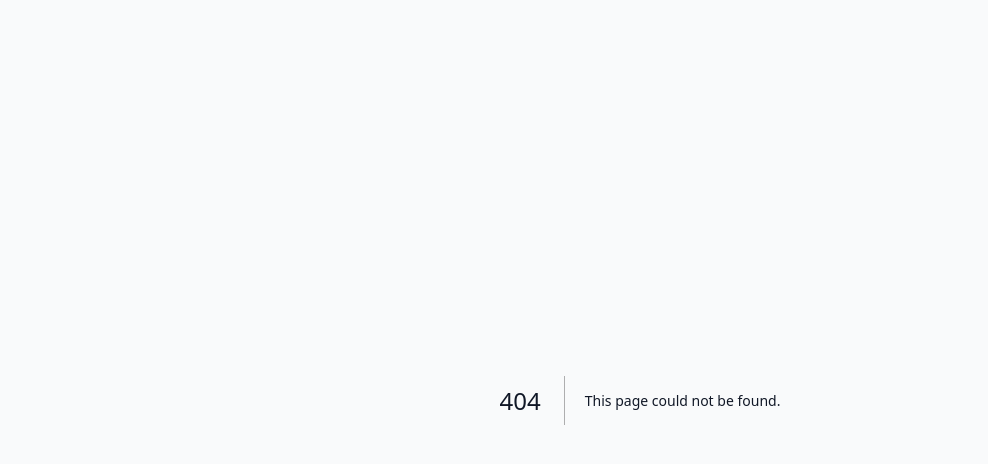
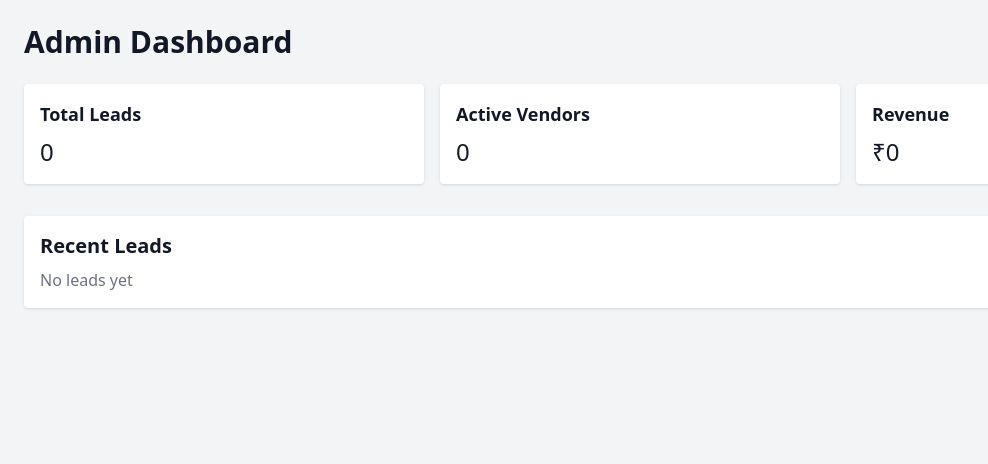
Before and after one commit to rahulnikamcyber/Reynexuss_Solar, a Next.js app: page /admin/dashboard in a window 1280 px wide. Before the commit this address had no page. Shown: the top 464 px of the page, without its empty margins (0-988 px from the left). Built offline with nearby package versions, Linux system fonts and the light colour scheme.

Commit message:
Add admin dashboard page

```diff
--- /dev/null
+++ b/app/admin/dashboard/page.js
@@ -0,0 +1,35 @@
+export default function AdminDashboard() {
+  return (
+    <main className="min-h-screen bg-gray-100 p-6">
+      <h1 className="text-3xl font-bold mb-6">
+        Admin Dashboard
+      </h1>
+
+      <div className="grid grid-cols-1 md:grid-cols-3 gap-4">
+        <div className="bg-white p-4 rounded shadow">
+          <h2 className="text-lg font-semibold">Total Leads</h2>
+          <p className="text-2xl mt-2">0</p>
+        </div>
+
+        <div className="bg-white p-4 rounded shadow">
+          <h2 className="text-lg font-semibold">Active Vendors</h2>
+          <p className="text-2xl mt-2">0</p>
+        </div>
+
+        <div className="bg-white p-4 rounded shadow">
+          <h2 className="text-lg font-semibold">Revenue</h2>
+          <p className="text-2xl mt-2">₹0</p>
+        </div>
+      </div>
+
+      <div className="mt-8 bg-white p-4 rounded shadow">
+        <h2 className="text-xl font-semibold mb-2">
+          Recent Leads
+        </h2>
+        <p className="text-gray-500">
+          No leads yet
+        </p>
+      </div>
+    </main>
+  );
+}
```
